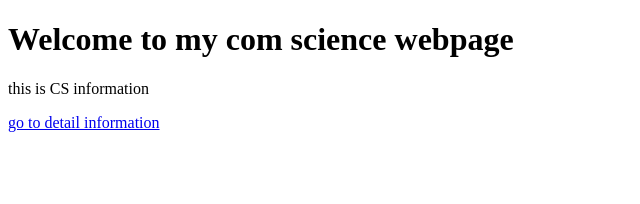
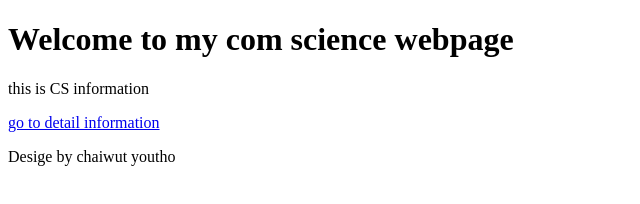
Before and after one commit to Chaiwut6/my-cs-template, a plain HTML site: page index.html in a window 1280 px wide. Shown: the whole page, without its empty margins (0-640 px from the left). Drawn offline with Linux system fonts and the light colour scheme.

Commit message:
Update index.html

```diff
--- a/index.html
+++ b/index.html
@@ -10,5 +10,9 @@
     <h1>Welcome to my com science webpage</h1>
     <p>this is CS information</p>
     <a href="2.html">go to detail information</a>
+
+    <p>Desige by chaiwut youtho</p>
+
+
 </body>
 </html>
```
